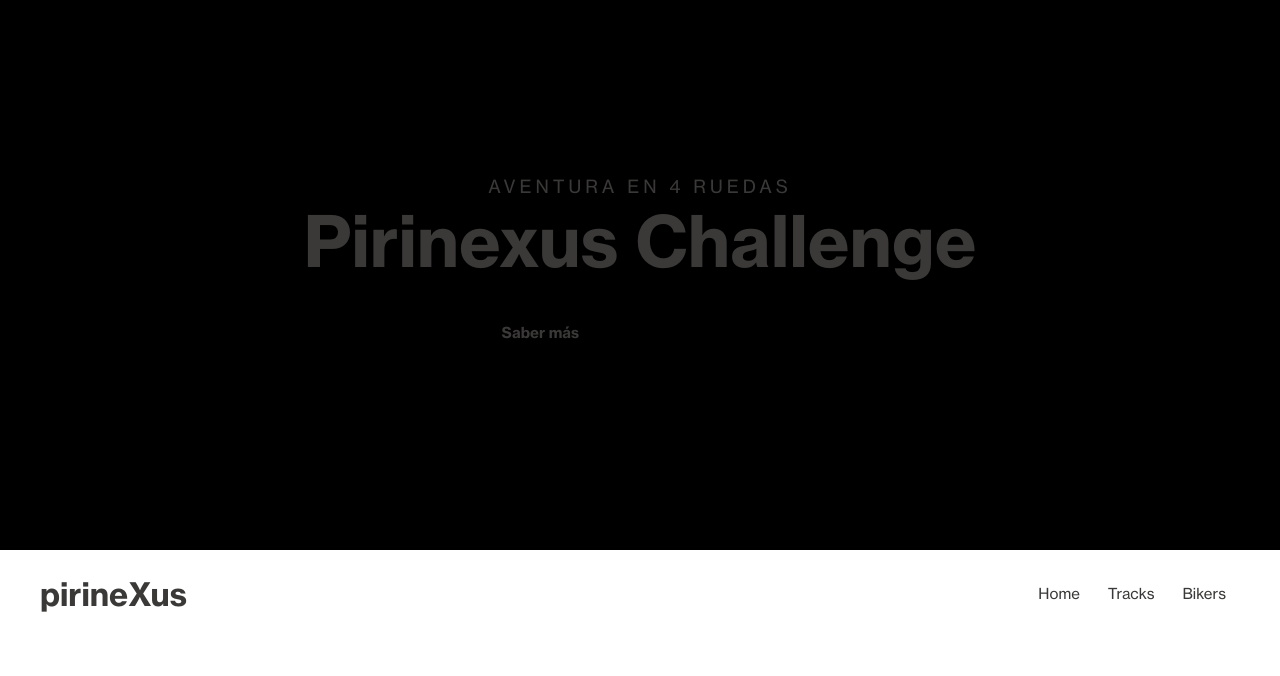
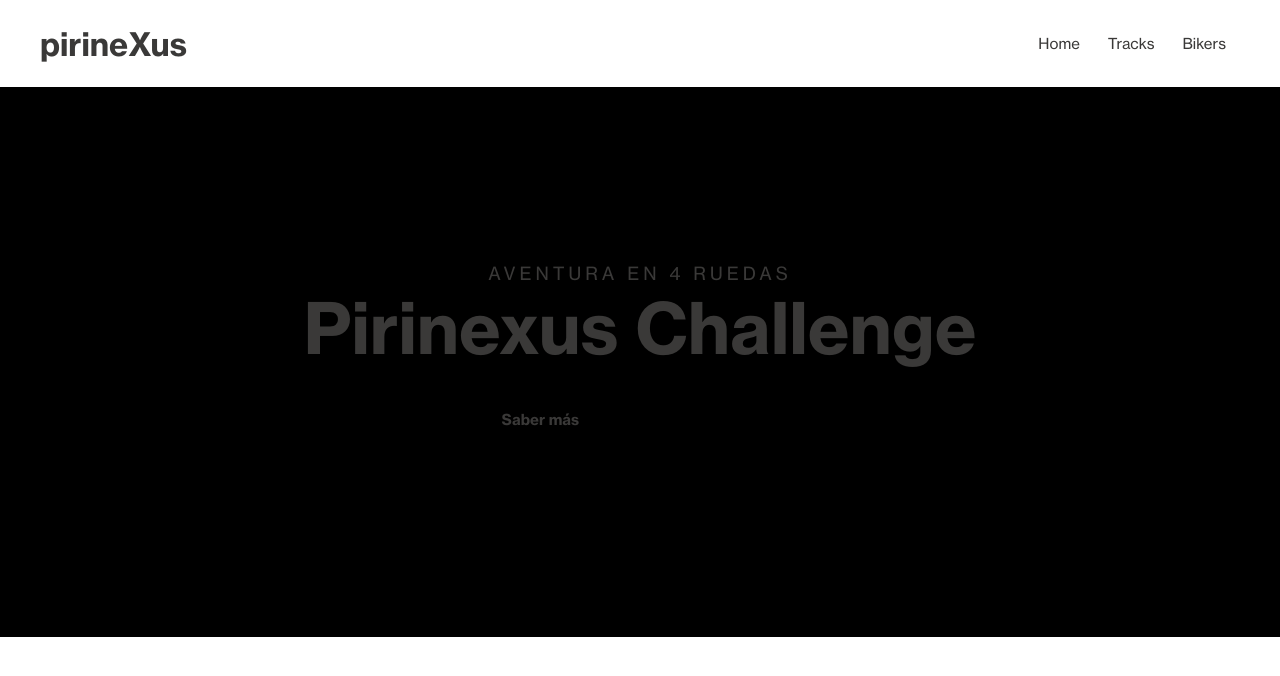
Before and after one commit to jelin-mi/pirinexus, a React (Create React App) app: page / in a window 1280 px wide. Shown: the top 676 px of the page. Built offline with nearby package versions, Linux system fonts and the light colour scheme.

Commit message:
Change NavBar Order

```diff
--- a/src/App.js
+++ b/src/App.js
@@ -1,3 +1,4 @@
+import "./Reset.css";
 import "./App.css";
 import { Routes, Route } from "react-router-dom";
 import Home from "./pages/Home/Home.jsx";
@@ -5,18 +6,18 @@ import Tracks from "./pages/Tracks/Tracks.jsx";
 import Bikers from "./pages/Bikers/Bikers.jsx";
 import Error from "./pages/Error/Error.jsx";
 import Navbar from "./components/Navbar/Navbar";
-import './Reset.css';
 
 function App() {
   return (
     <div className="App">
+    <Navbar />
       <Routes>
         <Route path="/" element={<Home />} />
         <Route path="/tracks" element={<Tracks />} />
         <Route path="/bikers" element={<Bikers />} />
         <Route path="*" element={<Error />} />
       </Routes>
-      <Navbar />
+
     </div>
   );
 }
```
